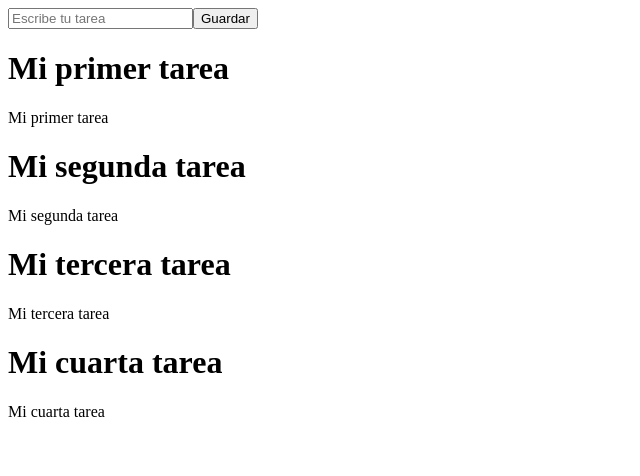
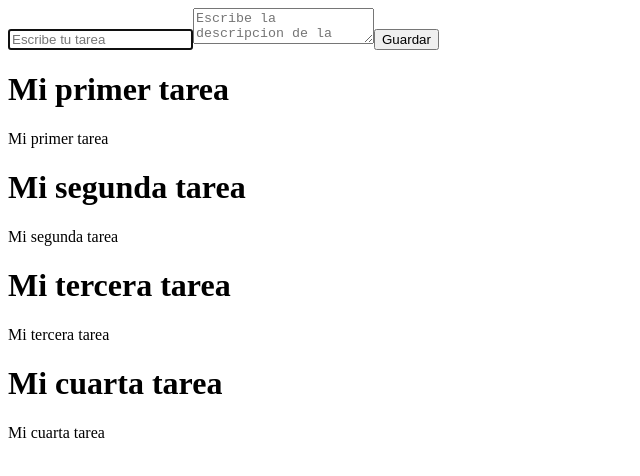
Before and after one commit to CarlosHValenzuela/Segundo_Proyecto_React, a React (Vite) app: page / in a window 1280 px wide. Shown: the top 476 px of the page, without its empty margins (0-640 px from the left). Built offline with nearby package versions, Linux system fonts and the light colour scheme.

Commit message:
Separar Componentes

```diff
--- a/src/App.jsx
+++ b/src/App.jsx
@@ -1,6 +1,6 @@
-import TaskList from "./TaskList";
-import TaskForm from "./TaskForm";
-import { tasks as data } from "./task";
+import TaskList from "./components/TaskList";
+import TaskForm from "./components/TaskForm";
+import { tasks as data } from "./data/task";
 import { useState, useEffect } from "react";
 
 function App() {
@@ -10,11 +10,11 @@ function App() {
     setTasks(data);
   }, []);
 
-  function createTask(taskTitle) {
+  function createTask(task) {
     setTasks([...tasks, {
-      title: taskTitle,
       id: tasks.length,
-      description: "Tarea Creada"
+      title: task.title,
+      description: task.description
     }]);
   }
 
--- a/src/TaskList.jsx
+++ /dev/null
@@ -1,18 +0,0 @@
-function TaskList({ tasks }) {
-  if (tasks.length === 0) {
-    return <h1>No hay tareas aun</h1>;
-  }
-
-  return (
-    <div>
-      {tasks.map((task) => (
-        <div key={task.id}>
-          <h1>{task.title}</h1>
-          <p>{task.description}</p>
-        </div>
-      ))}
-    </div>
-  );
-}
-
-export default TaskList;
--- /dev/null
+++ b/src/components/TaskCard.jsx
@@ -0,0 +1,10 @@
+function TaskCard({ task }) {
+  return (
+    <div>
+      <h1>{task.title}</h1>
+      <p>{task.description}</p>
+    </div>
+  );
+}
+
+export default TaskCard;
--- a/src/TaskForm.jsx
+++ b/src/components/TaskForm.jsx
@@ -2,10 +2,16 @@ import { useState } from "react";
 
 function TaskForm({ createTask }) {
   const [title, setTitle] = useState("");
+  const [description, setDescription] = useState("");
 
   const handleSubmit = (e) => {
     e.preventDefault();
-    createTask(title);
+    createTask({
+      title,
+      description,
+    });
+    setTitle("");
+    setDescription("");
   };
 
   return (
@@ -13,7 +19,14 @@ function TaskForm({ createTask }) {
       <input
         placeholder="Escribe tu tarea"
         onChange={(e) => setTitle(e.target.value)}
-      ></input>
+        value={title}
+        autoFocus
+      />
+      <textarea
+        placeholder="Escribe la descripcion de la tarea"
+        onChange={(e) => setDescription(e.target.value)}
+        value={description}
+      ></textarea>
       <button>Guardar</button>
     </form>
   );
--- /dev/null
+++ b/src/components/TaskList.jsx
@@ -0,0 +1,15 @@
+import TaskCard from './TaskCard'
+
+function TaskList({ tasks }) {
+  if (tasks.length === 0) {
+    return <h1>No hay tareas aun</h1>;
+  }
+
+  return <div>
+    {tasks.map((task) => (
+      <TaskCard key={task.id} task={task} />
+    ))}
+  </div>;
+}
+
+export default TaskList;
```
Also changed, not shown: src/data/task.js (renamed from src/task.js).
